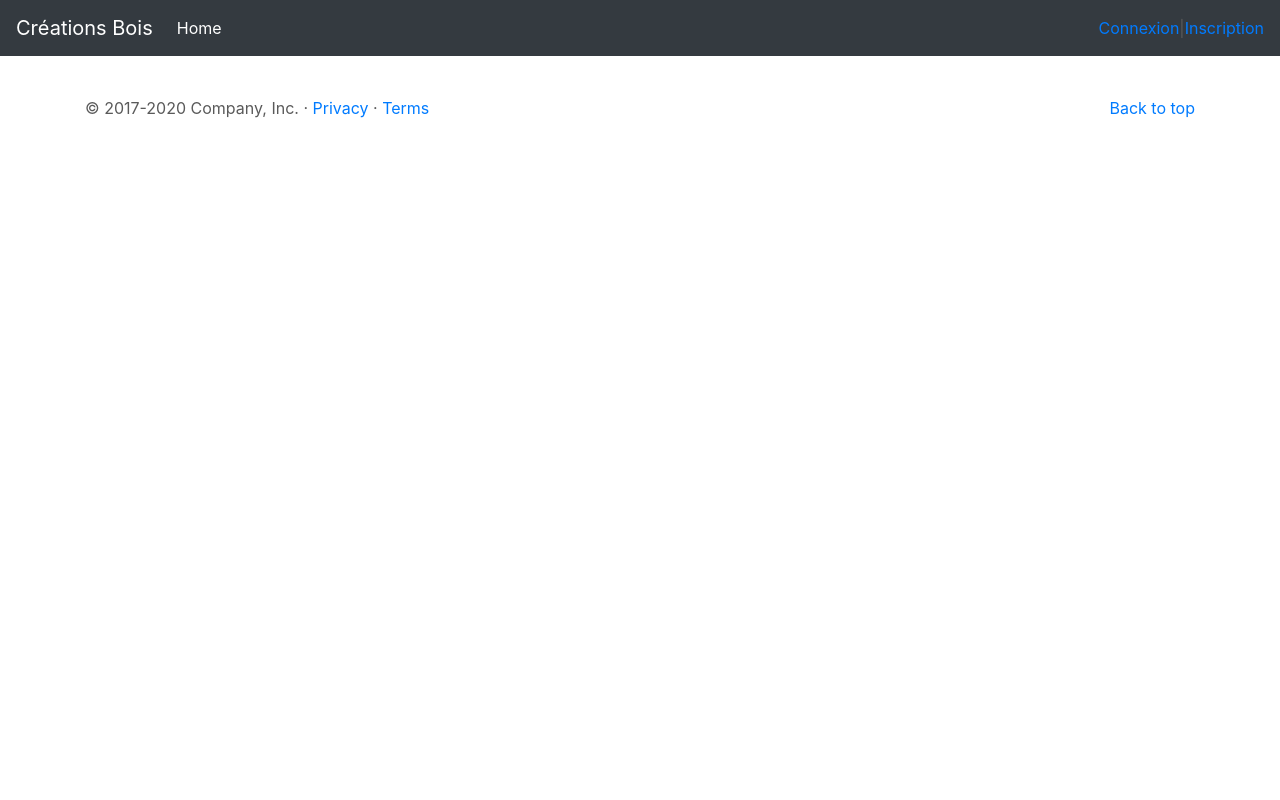
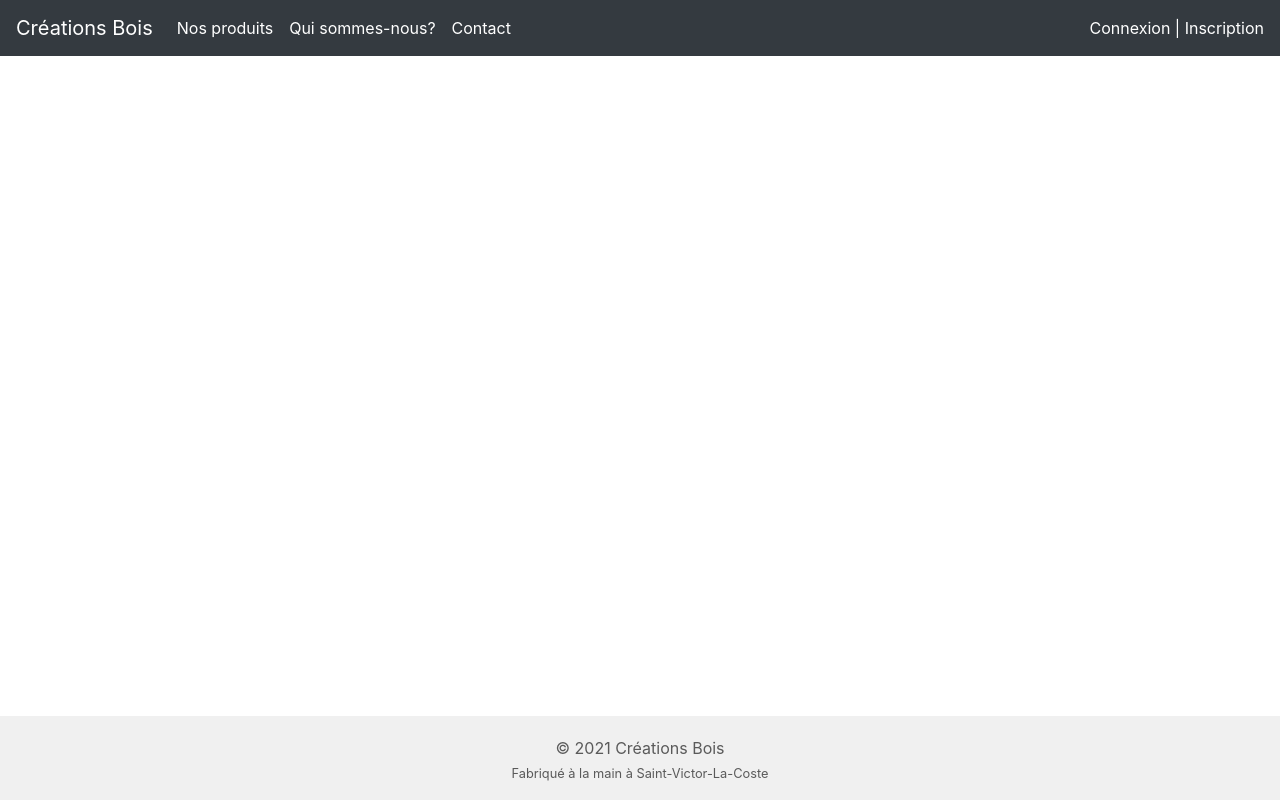
Before and after one commit to beryl-koller/creations-bois, a Symfony app: template templates/base.html.twig in a window 1280 px wide. Run offline with Twig, Linux system fonts and the light colour scheme; the template is opened without the code that fills it, so the values that code supplies are empty; some libraries are stand-ins or nearby versions.

Commit message:
End of session 22

```diff
--- a/templates/base.html.twig
+++ b/templates/base.html.twig
@@ -29,25 +29,34 @@
     </style>
     <!-- Custom styles for this template -->
     <link href="{{ asset('assets/css/carousel.css')}}" rel="stylesheet">
+    <link rel="stylesheet" href="{{ asset('assets/css/creationsbois.css')}}">
 </head>
 <body>
 <header>
     <nav class="navbar navbar-expand-md navbar-dark fixed-top bg-dark">
-        <a class="navbar-brand" href="#">Créations Bois</a>
+        <a class="navbar-brand" href="{{ path('home') }}">Créations Bois</a>
         <button class="navbar-toggler" type="button" data-toggle="collapse" data-target="#navbarCollapse" aria-controls="navbarCollapse" aria-expanded="false" aria-label="Toggle navigation">
             <span class="navbar-toggler-icon"></span>
         </button>
         <div class="collapse navbar-collapse" id="navbarCollapse">
             <ul class="navbar-nav mr-auto">
                 <li class="nav-item active">
-                    <a class="nav-link" href="#">Home <span class="sr-only">(current)</span></a>
+                    <a class="nav-link" href="#">Nos produits</a>
+                </li>
+                <li class="nav-item active">
+                    <a class="nav-link" href="#">Qui sommes-nous?</a>
+                </li>
+                <li class="nav-item active">
+                    <a class="nav-link" href="#">Contact</a>
                 </li>
             </ul>
-            {% if app.user %}
-                <a href="{{ path('account') }}">Mon compte</a>|<a href="{{ path('app_logout') }}">Déconnexion</a>
-            {% else %}
-                <a href="{{ path('app_login') }}">Connexion</a>|<a href="{{ path('register') }}">Inscription</a>
-            {% endif %}
+            <div class="navbar-item-custom">
+                {% if app.user %}
+                    <a href="{{ path('account') }}">Mon compte <small>({{ app.user.firstname }})</small></a> | <a href="{{ path('app_logout') }}">Déconnexion</a>
+                {% else %}
+                    <a href="{{ path('app_login') }}">Connexion</a> | <a href="{{ path('register') }}">Inscription</a>
+                {% endif %}
+            </div>
 
         </div>
     </nav>
@@ -118,9 +127,12 @@
     </div><!-- /.container -->
 
     <!-- FOOTER -->
-    <footer class="container">
-        <p class="float-right"><a href="#">Back to top</a></p>
-        <p>&copy; 2017-2020 Company, Inc. &middot; <a href="#">Privacy</a> &middot; <a href="#">Terms</a></p>
+    <footer class="footer-custom">
+        <p>
+            &copy; 2021 Créations Bois</br>
+            <small>Fabriqué à la main à Saint-Victor-La-Coste<br/></small>
+                {# <a href="#">Privacy</a> &middot; <a href="#">Terms</a> #}
+        </p>
     </footer>
 </main>
 <script src="https://code.jquery.com/jquery-3.5.1.slim.min.js"></script>
```
Also changed, not shown: public/assets/css/creationsbois.css (added).
